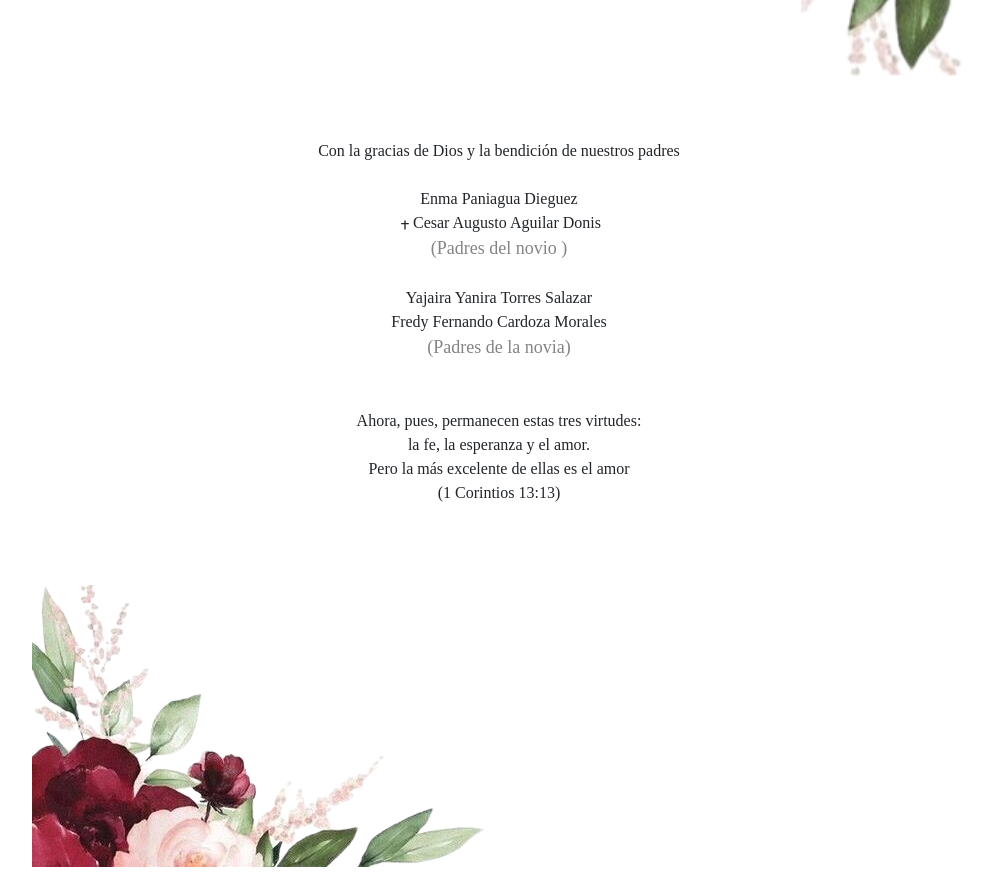
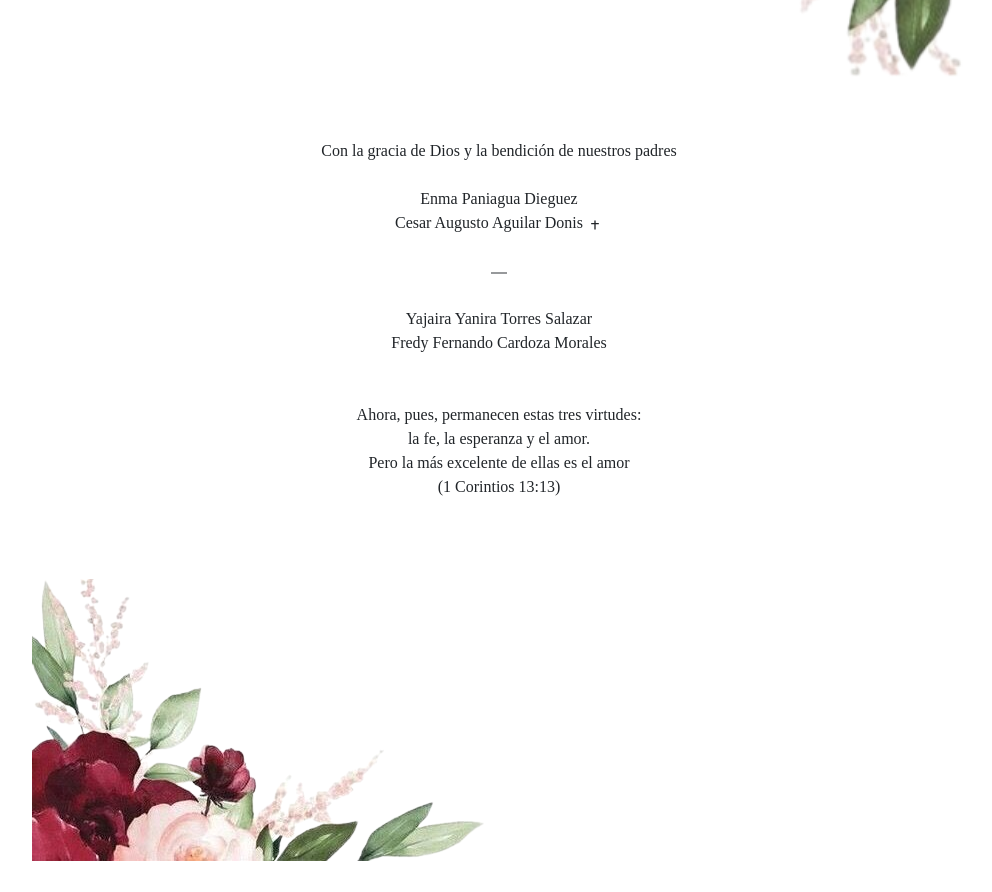
Before and after one commit to Caliche2399/wedding-invitations, a React (Vite) app: page / in a window 1280 px wide. Shown: the part 1460-2352 px from the top of the page, without its empty margins (141-1133 px from the left). Built offline with nearby package versions, Linux system fonts and the light colour scheme; a web font is replaced by a local one.

Commit message:
Modifique los textos de la segunda seccion

```diff
--- a/src/Components/SegundaSeccion.tsx
+++ b/src/Components/SegundaSeccion.tsx
@@ -2,6 +2,7 @@ import {Col, Row} from "react-bootstrap";
 import "../Styles/SegundaSeccion.css";
 import {Fade} from "react-awesome-reveal";
 import { CgCross } from "react-icons/cg";
+import { TfiLayoutLineSolid } from "react-icons/tfi";
 
 export const SegundaSeccion = () =>{
     return (
@@ -15,13 +16,12 @@ export const SegundaSeccion = () =>{
             </div>
             <div className="d-flex justify-content-center py-5">
                 <p className="text-center custom-parragraph">
-                    Con la gracias de Dios y la bendición de nuestros padres <br/> <br/>
+                    Con la gracia de Dios y la bendición de nuestros padres <br/> <br/>
                     Enma Paniagua Dieguez <br/>
-                    <CgCross/>Cesar Augusto Aguilar Donis <br/>
-                    <span className="custom-spans">(Padres del novio )</span> <br/><br/>
+                    Cesar Augusto Aguilar Donis <CgCross/><br/><br/>
+                    <TfiLayoutLineSolid/> <br/><br/>
                     Yajaira Yanira Torres Salazar <br/>
-                    Fredy Fernando Cardoza Morales <br/>
-                    <span className="custom-spans">(Padres de la novia)</span> <br/><br/><br/>
+                    Fredy Fernando Cardoza Morales <br/><br/><br/>
                     Ahora, pues, permanecen estas tres virtudes: <br/>
                     la fe, la esperanza y el amor. <br/>
                     Pero la más excelente de ellas es el amor <br/>
```
